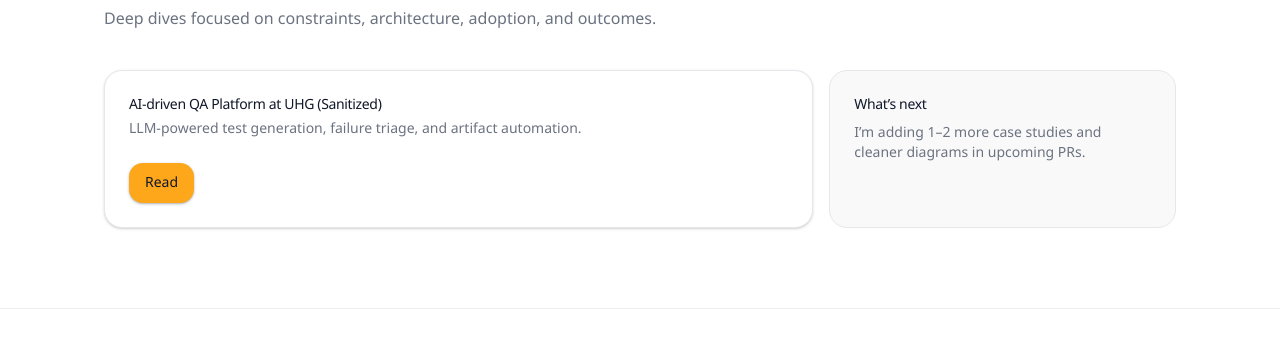
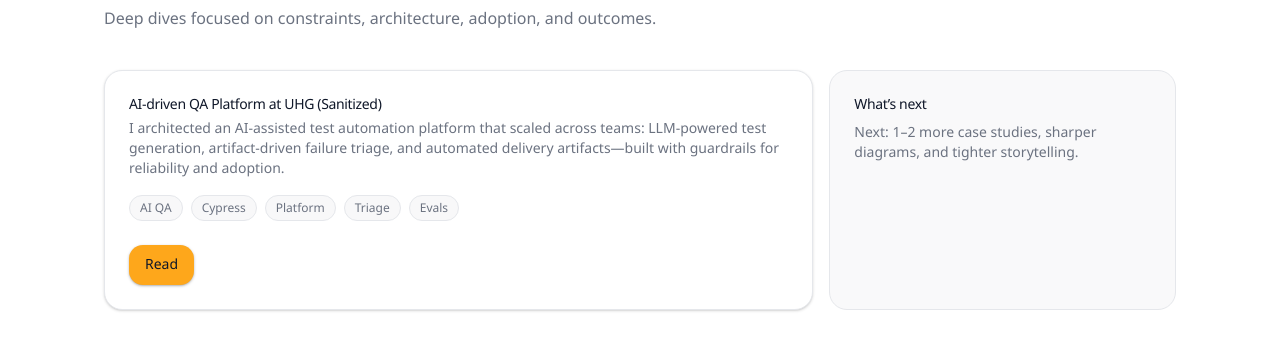
Before and after one commit to suyashnatural/portfolio, a Next.js app: page /case-studies in a window 1280 px wide. Shown: the part 191-543 px from the top of the page. Built offline with nearby package versions, Linux system fonts and the light colour scheme; no server answers.

Commit message:
PR-005: case studies UX + resume preview + SEO base

```diff
--- a/src/app/case-studies/page.tsx
+++ b/src/app/case-studies/page.tsx
@@ -2,6 +2,7 @@ import Link from "next/link";
 
 import { Container } from "@/components/container";
 import { Button } from "@/components/ui/button";
+import { caseStudies } from "@/content/case-studies";
 
 export default function CaseStudiesPage() {
   return (
@@ -16,24 +17,37 @@ export default function CaseStudiesPage() {
       </div>
 
       <div className="mt-10 grid gap-4 md:grid-cols-12">
-        <div className="md:col-span-8 rounded-[var(--radius-lg)] border border-border bg-card p-6 shadow-sm shadow-[hsl(var(--shadow)/0.14)]">
-          <div className="text-sm font-medium tracking-tight">
-            AI‑driven QA Platform at UHG (Sanitized)
-          </div>
-          <p className="mt-1 text-sm text-muted-fg">
-            LLM-powered test generation, failure triage, and artifact automation.
-          </p>
-          <div className="mt-6">
-            <Button asChild>
-              <Link href="/case-studies/uhg-ai-qa-platform">Read</Link>
-            </Button>
-          </div>
+        <div className="md:col-span-8 grid gap-4">
+          {caseStudies.map((cs) => (
+            <div
+              key={cs.slug}
+              className="rounded-[var(--radius-lg)] border border-border bg-card p-6 shadow-sm shadow-[hsl(var(--shadow)/0.14)]"
+            >
+              <div className="text-sm font-medium tracking-tight">{cs.title}</div>
+              <p className="mt-1 text-sm text-muted-fg">{cs.summary}</p>
+              <div className="mt-4 flex flex-wrap gap-2">
+                {cs.tags.map((t) => (
+                  <span
+                    key={t}
+                    className="rounded-full border border-border bg-muted/60 px-2.5 py-1 text-xs text-muted-fg"
+                  >
+                    {t}
+                  </span>
+                ))}
+              </div>
+              <div className="mt-6">
+                <Button asChild>
+                  <Link href={`/case-studies/${cs.slug}`}>Read</Link>
+                </Button>
+              </div>
+            </div>
+          ))}
         </div>
 
         <div className="md:col-span-4 rounded-[var(--radius-lg)] border border-border bg-muted/50 p-6">
           <div className="text-sm font-medium tracking-tight">What’s next</div>
           <p className="mt-2 text-sm text-muted-fg">
-            I’m adding 1–2 more case studies and cleaner diagrams in upcoming PRs.
+            Next: 1–2 more case studies, sharper diagrams, and tighter storytelling.
           </p>
         </div>
       </div>
--- a/src/app/case-studies/uhg-ai-qa-platform/page.tsx
+++ b/src/app/case-studies/uhg-ai-qa-platform/page.tsx
@@ -1,6 +1,13 @@
+import type { Metadata } from "next";
+
 import { Container } from "@/components/container";
 import { Button } from "@/components/ui/button";
 import { uhgAiQaPlatform } from "@/content/case-studies/uhg-ai-qa-platform";
+
+export const metadata: Metadata = {
+  title: "UHG AI QA Platform (Sanitized)",
+  description: uhgAiQaPlatform.summary,
+};
 
 function DiagramNode({
   title,
--- a/src/app/layout.tsx
+++ b/src/app/layout.tsx
@@ -13,7 +13,7 @@ export const metadata: Metadata = {
     template: `%s — ${siteConfig.name}`,
   },
   description: seo.description,
-  ...(siteConfig.url ? { metadataBase: new URL(siteConfig.url) } : {}),
+  metadataBase: new URL(siteConfig.url || siteConfig.defaultUrl),
   openGraph: {
     title: seo.title,
     description: seo.description,
--- a/src/app/page.tsx
+++ b/src/app/page.tsx
@@ -63,6 +63,9 @@ export default function Home() {
                 </Button>
                 <Button asChild variant="secondary">
                   <a href={`mailto:${siteConfig.email}`}>Email</a>
+                </Button>
+                <Button asChild variant="ghost">
+                  <Link href="/experience">Experience</Link>
                 </Button>
                 <Button asChild variant="ghost">
                   <a
--- a/src/app/resume/page.tsx
+++ b/src/app/resume/page.tsx
@@ -31,6 +31,33 @@ export default function ResumePage() {
           send one.
         </p>
       </div>
+
+      <div className="mt-6 overflow-hidden rounded-[var(--radius-lg)] border border-border bg-card shadow-sm shadow-[hsl(var(--shadow)/0.14)]">
+        <div className="flex items-center justify-between gap-3 border-b border-border px-4 py-3">
+          <div className="text-sm font-medium tracking-tight">Preview</div>
+          <a
+            className="text-sm text-muted-fg hover:text-fg"
+            href={siteConfig.links.resumePdf}
+            target="_blank"
+            rel="noreferrer"
+          >
+            Open in new tab
+          </a>
+        </div>
+        <object
+          data={siteConfig.links.resumePdf}
+          type="application/pdf"
+          className="h-[70vh] w-full bg-muted"
+        >
+          <div className="p-6 text-sm text-muted-fg">
+            PDF preview isn’t supported in this browser.{" "}
+            <a className="underline" href={siteConfig.links.resumePdf}>
+              Download the resume
+            </a>
+            .
+          </div>
+        </object>
+      </div>
     </Container>
   );
 }
--- /dev/null
+++ b/src/content/case-studies/index.ts
@@ -0,0 +1,17 @@
+import { uhgAiQaPlatform } from "@/content/case-studies/uhg-ai-qa-platform";
+
+export type CaseStudy = {
+  slug: string;
+  title: string;
+  summary: string;
+  tags: readonly string[];
+};
+
+export const caseStudies: readonly CaseStudy[] = [
+  {
+    slug: "uhg-ai-qa-platform",
+    title: uhgAiQaPlatform.title,
+    summary: uhgAiQaPlatform.summary,
+    tags: ["AI QA", "Cypress", "Platform", "Triage", "Evals"] as const,
+  },
+] as const;
--- a/src/lib/site.ts
+++ b/src/lib/site.ts
@@ -5,6 +5,7 @@ export const siteConfig = {
     "I build test automation platforms that scale across teams—and now I’m applying LLM/agent systems to make QA faster, smarter, and more reliable.",
   location: "Sunnyvale, CA",
   email: "suyashn02@gmail.com",
+  defaultUrl: "https://suyashnande.com",
   url: process.env.NEXT_PUBLIC_SITE_URL,
   links: {
     github: "https://github.com/suyashnatural",
```
